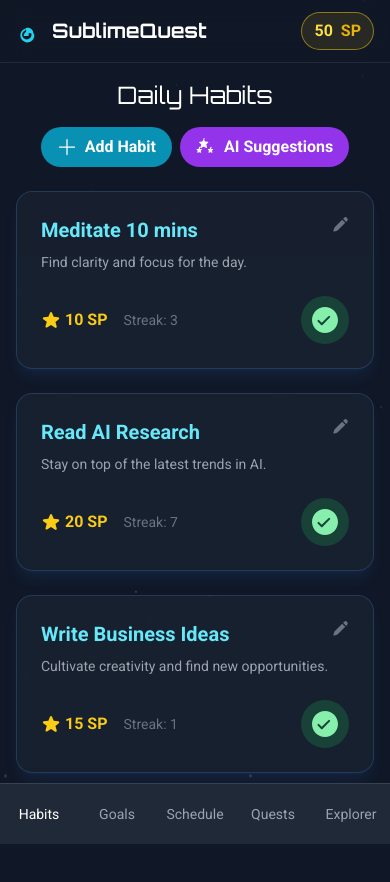
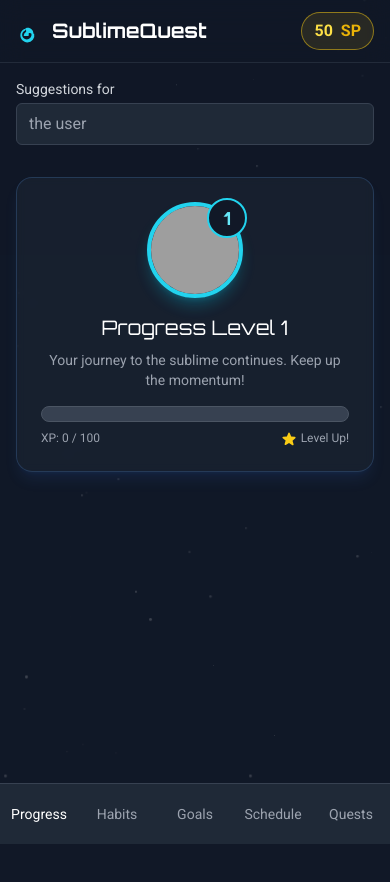
Before and after one commit to jakewoodworth/SublimeApp, a React (Vite) app: page / in a window 390 px wide. Shown: the top 882 px of the page. After the commit the page ends 844 px from the top, so only its background shows below. Built offline with nearby package versions, Linux system fonts and the light colour scheme; grey boxes are pictures that could not be loaded.

Commit message:
refactor: rename explorer tab to progress

```diff
--- a/App.tsx
+++ b/App.tsx
@@ -92,7 +92,8 @@ const App: React.FC = () => {
     const [isSuggestingHabits, setIsSuggestingHabits] = useState<boolean>(false);
     const [isSuggestingQuests, setIsSuggestingQuests] = useState<boolean>(false);
     const [activeQuestId, setActiveQuestId] = useState<string | null>(null);
-    const [activeTab, setActiveTab] = useState<'habits' | 'goals' | 'schedule' | 'quests' | 'explorer'>('habits');
+    const [activeTab, setActiveTab] = useState<'habits' | 'goals' | 'schedule' | 'quests' | 'progress'>('progress');
+    const [audience, setAudience] = useState<string>('');
 
     // --- Experience & Leveling ---
     const addExperience = useCallback((xp: number) => {
@@ -346,7 +347,7 @@ const App: React.FC = () => {
     const handleSuggestHabits = async () => {
         setIsSuggestingHabits(true);
         try {
-            const suggested = await suggestHabitsForGoals(goals);
+            const suggested = await suggestHabitsForGoals(goals, audience);
             const newHabits: Habit[] = suggested.map((s, index) => ({
                 id: `suggested-h-${Date.now()}-${index}`,
                 name: s.name || 'New Habit',
@@ -366,7 +367,7 @@ const App: React.FC = () => {
     const handleSuggestQuests = async () => {
         setIsSuggestingQuests(true);
         try {
-            const suggested = await suggestQuests(goals, habits);
+            const suggested = await suggestQuests(goals, habits, audience);
             const newQuests: Quest[] = suggested.map((q, index) => ({
                 id: `q-${Date.now()}-${index}`,
                 ...q,
@@ -448,10 +449,22 @@ const App: React.FC = () => {
             )}
             <Header sublimePoints={sublimePoints} />
             <main className="p-4 md:p-8 max-w-7xl mx-auto pb-24">
-                {activeTab === 'explorer' && (
-                    <div className="grid grid-cols-1 md:grid-cols-2 lg:grid-cols-3 gap-8 mb-8">
-                        <Dashboard avatar={avatar} />
-                    </div>
+                {activeTab === 'progress' && (
+                    <>
+                        <div className="mb-8">
+                            <label className="block text-sm font-medium text-gray-300 mb-1">Suggestions for</label>
+                            <input
+                                type="text"
+                                value={audience}
+                                onChange={e => setAudience(e.target.value)}
+                                placeholder="the user"
+                                className="w-full md:w-1/2 bg-gray-800 border border-gray-700 rounded-md py-2 px-3 text-white"
+                            />
+                        </div>
+                        <div className="grid grid-cols-1 md:grid-cols-2 lg:grid-cols-3 gap-8 mb-8">
+                            <Dashboard avatar={avatar} />
+                        </div>
+                    </>
                 )}
 
                 {activeTab === 'habits' && (
@@ -530,6 +543,14 @@ const App: React.FC = () => {
             </main>
             <nav className="fixed bottom-0 left-0 right-0 bg-gray-800 border-t border-gray-700 text-gray-400 flex justify-around py-3 text-sm">
                 <button
+                    onClick={() => setActiveTab('progress')}
+                    className={`flex-1 py-2 focus:outline-none focus:ring-2 focus:ring-cyan-500 ${activeTab === 'progress' ? 'text-white' : ''}`}
+                    aria-label="Progress"
+                    aria-current={activeTab === 'progress' ? 'page' : undefined}
+                >
+                    Progress
+                </button>
+                <button
                     onClick={() => setActiveTab('habits')}
                     className={`flex-1 py-2 focus:outline-none focus:ring-2 focus:ring-cyan-500 ${activeTab === 'habits' ? 'text-white' : ''}`}
                     aria-label="Habits"
@@ -561,14 +582,6 @@ const App: React.FC = () => {
                 >
                     Quests
                 </button>
-                <button
-                    onClick={() => setActiveTab('explorer')}
-                    className={`flex-1 py-2 focus:outline-none focus:ring-2 focus:ring-cyan-500 ${activeTab === 'explorer' ? 'text-white' : ''}`}
-                    aria-label="Explorer"
-                    aria-current={activeTab === 'explorer' ? 'page' : undefined}
-                >
-                    Explorer
-                </button>
             </nav>
         </div>
     );
--- a/components/Dashboard.tsx
+++ b/components/Dashboard.tsx
@@ -24,7 +24,7 @@ const Dashboard: React.FC<DashboardProps> = ({ avatar }) => {
                     </div>
                 </div>
                 <div className="flex-grow w-full text-center md:text-left">
-                    <h2 className="font-orbitron text-xl md:text-2xl text-white mb-2">Explorer Level {avatar.level}</h2>
+                    <h2 className="font-orbitron text-xl md:text-2xl text-white mb-2">Progress Level {avatar.level}</h2>
                     <p className="text-gray-400 mb-4 text-sm md:text-base">Your journey to the sublime continues. Keep up the momentum!</p>
                     <div className="w-full bg-gray-700 rounded-full h-4 overflow-hidden border border-gray-600">
                         <div
--- a/services/geminiService.ts
+++ b/services/geminiService.ts
@@ -24,7 +24,7 @@ const habitSchema = {
     required: ["name", "description"],
 };
 
-export const suggestHabitsForGoals = async (goals: Goal[]): Promise<Partial<Habit>[]> => {
+export const suggestHabitsForGoals = async (goals: Goal[], audience?: string): Promise<Partial<Habit>[]> => {
     if (!process.env.GEMINI_API_KEY) {
         console.error("Gemini API key is not configured.");
         return [
@@ -34,13 +34,14 @@ export const suggestHabitsForGoals = async (goals: Goal[]): Promise<Partial<Habi
     }
 
     const goalDescriptions = goals.map(g => `- ${g.name}: ${g.description}`).join('\n');
+    const target = audience?.trim() || 'the user';
 
     const prompt = `
-Based on the following long-term goals, suggest 3-5 new daily or weekly habits that would help achieve them.
+Based on the following long-term goals, suggest 3-5 new daily or weekly habits that would help ${target} achieve them.
 The habits should be specific, actionable, and small enough to be incorporated into a daily routine.
-Avoid suggesting habits the user might already be doing. Focus on creative or supportive habits.
+Avoid suggesting habits they might already be doing. Focus on creative or supportive habits.
 
-My Goals:
+Goals:
 ${goalDescriptions}
 
 Provide the habits in the specified JSON format.
@@ -104,7 +105,7 @@ const questSchema = {
     required: ["title", "description", "reward", "type"],
 };
 
-export const suggestQuests = async (goals: Goal[], habits: Habit[]): Promise<Omit<Quest, 'id' | 'completed'>[]> => {
+export const suggestQuests = async (goals: Goal[], habits: Habit[], audience?: string): Promise<Omit<Quest, 'id' | 'completed'>[]> => {
     if (!process.env.GEMINI_API_KEY) {
         console.error("Gemini API key is not configured.");
         return [];
@@ -112,17 +113,18 @@ export const suggestQuests = async (goals: Goal[], habits: Habit[]): Promise<Omi
 
     const goalDescriptions = goals.map(g => `- ${g.name}`).join('\n');
     const habitDescriptions = habits.map(h => `- ${h.name}`).join('\n');
+    const target = audience?.trim() || 'the user';
 
     const prompt = `
-Based on the following long-term goals and daily habits, suggest 2-3 unique, one-time "quests".
-A quest should be a specific, short-term challenge that pushes the user slightly beyond their routine to accelerate progress.
+Based on the following long-term goals and daily habits, suggest 2-3 unique, one-time "quests" for ${target}.
+A quest should be a specific, short-term challenge that pushes them slightly beyond their routine to accelerate progress.
 For example, if a goal is 'Learn a new skill', a quest could be 'Complete a 2-hour tutorial on the topic'.
 Avoid suggesting things that are already listed as habits.
 
-My Goals:
+Goals:
 ${goalDescriptions}
 
-My Habits:
+Habits:
 ${habitDescriptions}
 
 Provide the quests in the specified JSON format. The quest 'type' must be 'generic'.
```
